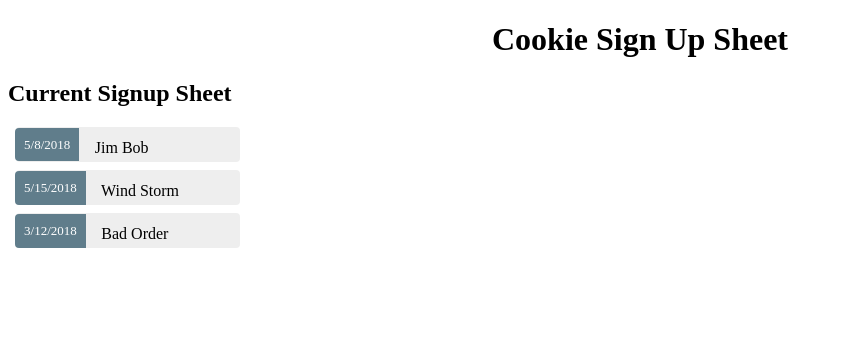
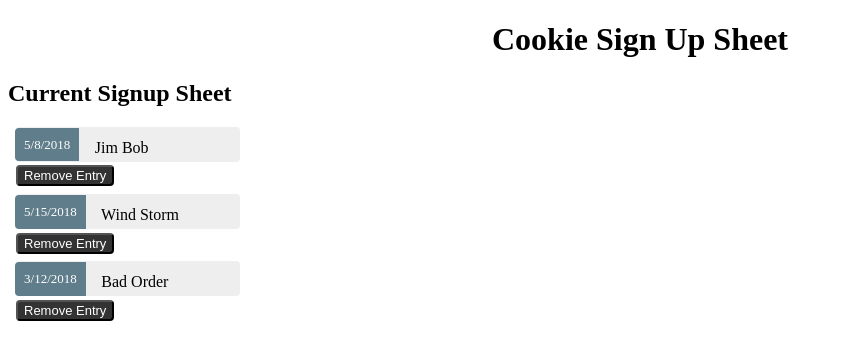
Before and after one commit to AlecSimon/Second-Angular-Project, an Angular app in the folder First Project Angular/ClientApp/: page / in a window 1280 px wide. Shown: the top 360 px of the page, without its empty margins (0-842 px from the left). Built offline with nearby package versions, Linux system fonts and the light colour scheme.

Commit message:
Buttons and style updates

```diff
--- a/First Project Angular/ClientApp/src/app/chefs/chefs.component.css
+++ b/First Project Angular/ClientApp/src/app/chefs/chefs.component.css
@@ -45,3 +45,10 @@
   margin-right: .8em;
   border-radius: 4px 0 0 4px;
 }
+.chefs button {
+  border-color: black;
+  background-color: #333333;
+  color: white;
+  font-size: small;
+  border-radius: 4px 4px 4px 4px;
+}
--- a/First Project Angular/ClientApp/src/app/chefs/chefs.component.html
+++ b/First Project Angular/ClientApp/src/app/chefs/chefs.component.html
@@ -1,6 +1,15 @@
+<html>
+
 <h2>Current Signup Sheet</h2>
-<ul class="chefs">
-  <li *ngFor="let chef of chefs">
-    <span class="badge">{{chef.month}}/{{chef.day}}/{{chef.year}}</span> {{chef.firstName}} {{chef.lastName}}
+<ul class="chefs" *ngFor="let chef of chefs">
+  <li>
+    <span class="badge">{{chef.month}}/{{chef.day}}/{{chef.year}}</span> {{chef.firstName}} {{chef.lastName}}<button type="button"onclick="alert('html is hard lul')">Remove Entry</button>
   </li>
 </ul>
+
+<script>
+function functionA() {
+  window.print();
+}
+</script>
+</html>
```
